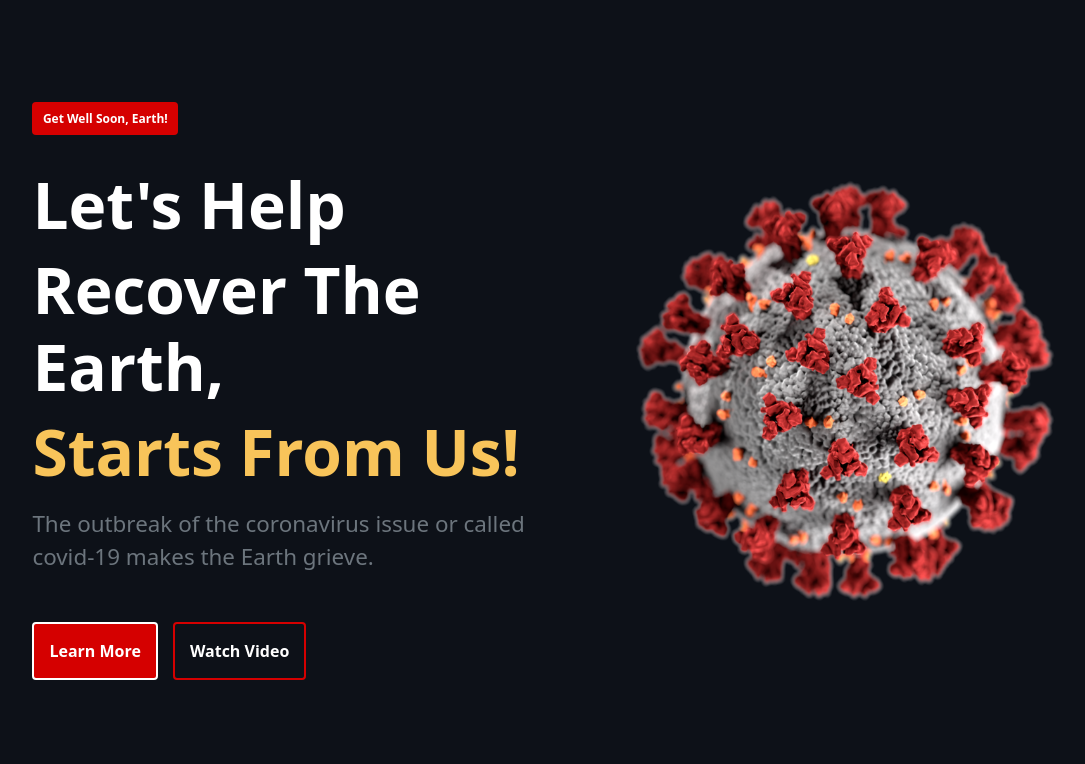
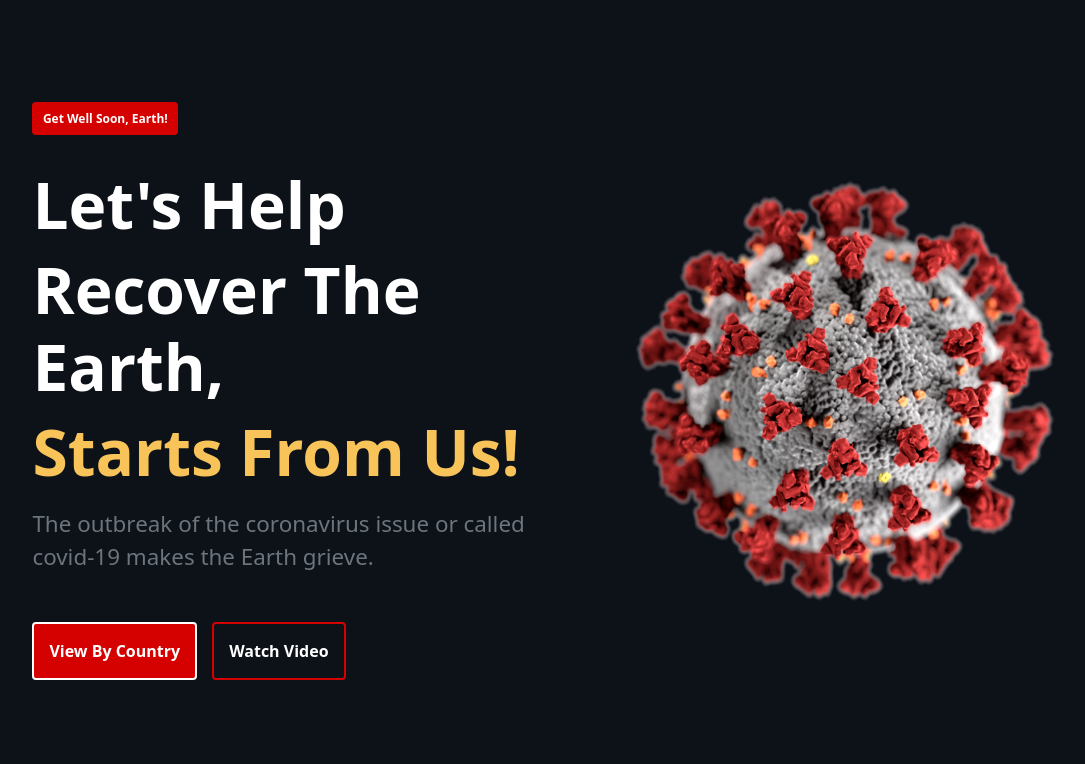
Before and after one commit to DemarioDouce/GwehCovid19-Website, a React (Create React App) app: page / in a window 1280 px wide. Shown: the top 764 px of the page, without its empty margins (70-1155 px from the left). Built offline with nearby package versions, Linux system fonts and the light colour scheme.

Commit message:
Make more components.

```diff
--- a/src/App.js
+++ b/src/App.js
@@ -3,6 +3,8 @@ import "./res/css/Style.css";
 // Components
 import FooterComponent from "./res/components/FooterComponent";
 import CardComponent from "./res/components/CardComponent";
+import PrimaryButtonComponent from "./res/components/PrimaryButtonComponent";
+import SecondaryButtonComponent from "./res/components/SecondaryButtonComponent";
 // Image
 import TopSectionImage from "./res/images/TopSectionImage.png";
 
@@ -27,12 +29,8 @@ function App() {
                 The outbreak of the coronavirus issue or called covid-19 makes
                 the Earth grieve.
               </p>
-              <button type="button" class="btn-primary rounded mb-5">
-                Learn More
-              </button>
-              <button type="button" class="btn-secondary rounded mb-5">
-                Watch Video
-              </button>
+              <PrimaryButtonComponent text="View By Country" />
+              <SecondaryButtonComponent text="Watch Video" />
             </div>
             <div className="col-lg-6 text-center mb-5">
               <img
--- /dev/null
+++ b/src/res/components/PrimaryButtonComponent.js
@@ -0,0 +1,11 @@
+function PrimaryButtonComponent({ text }) {
+  return (
+    <>
+      <button type="button" class="btn-primary rounded mb-5">
+        {text}
+      </button>
+    </>
+  );
+}
+
+export default PrimaryButtonComponent;
--- /dev/null
+++ b/src/res/components/SecondaryButtonComponent.js
@@ -0,0 +1,11 @@
+function SecondaryButtonComponent({ text }) {
+  return (
+    <>
+      <button type="button" class="btn-secondary rounded mb-5">
+        {text}
+      </button>
+    </>
+  );
+}
+
+export default SecondaryButtonComponent;
```
